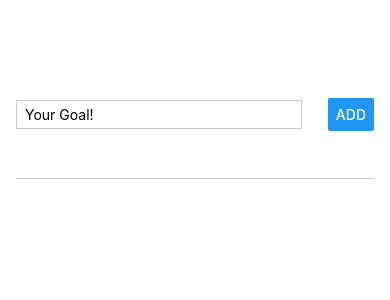
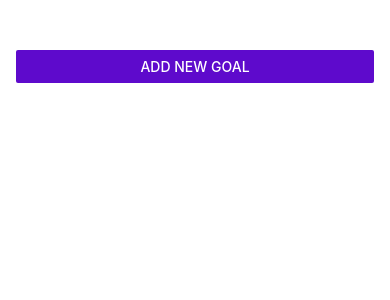
Before and after one commit to GilbertS17/Goal-To-Do, a React Native app: screen / in a window 390 px wide. Shown: the top 300 px of the page. Built offline with nearby package versions, Linux system fonts and the light colour scheme.

Commit message:
Add model page

```diff
--- a/App.js
+++ b/App.js
@@ -1,16 +1,18 @@
 import { useState } from "react";
-import { StyleSheet, View, FlatList } from "react-native";
+import { StyleSheet, View, FlatList, Button } from "react-native";
 import GoalItem from "./components/GoalItem";
 import GoalInput from "./components/GoalInput";
 
 export default function App() {
   const [courseGoals, setCourseGoals] = useState([]);
+  const [visibility, setVisibility] = useState(false);
 
   function addGoalHandler(enteredGoalText) {
     setCourseGoals((currentCourseGoals) => [
       ...currentCourseGoals,
       { text: enteredGoalText, id: Math.random().toString() },
     ]);
+    endModel();
   }
 
   function deleteGoalHandler(id) {
@@ -19,9 +21,22 @@ export default function App() {
     });
   }
 
+  function startModel() {
+    setVisibility(true);
+  }
+
+  function endModel() {
+    setVisibility(false);
+  }
+
   return (
     <View style={styles.appContainer}>
-      <GoalInput addGoalHandler={addGoalHandler} />
+      <Button title="Add New Goal" color="#5e0acc" onPress={startModel} />
+      <GoalInput
+        addGoalHandler={addGoalHandler}
+        visible={visibility}
+        close={endModel}
+      />
       <View style={styles.listContainer}>
         <FlatList
           data={courseGoals}
--- a/components/GoalInput.js
+++ b/components/GoalInput.js
@@ -1,13 +1,5 @@
 import { useState } from "react";
-import {
-  StyleSheet,
-  Text,
-  View,
-  Button,
-  TextInput,
-  ScrollView,
-  FlatList,
-} from "react-native";
+import { StyleSheet, Text, View, Button, TextInput, Modal } from "react-native";
 
 export default function GoalInput(props) {
   const [enteredGoalText, setEnteredGoalText] = useState("");
@@ -22,6 +14,7 @@ export default function GoalInput(props) {
   }
 
   return (
+    <Modal visible={props.visible} animationType="slide">
       <View style={styles.inputContainer}>
         <TextInput
           style={styles.textInput}
@@ -29,16 +22,20 @@ export default function GoalInput(props) {
           onChangeText={goalInputHandler}
           value={enteredGoalText}
         />
+        <View style={styles.buttonContainer}>
           <Button title="Add" onPress={addGoalHandler} />
+          <Button title="Back" onPress={props.close} />
         </View>
+      </View>
+    </Modal>
   );
 }
 
 const styles = StyleSheet.create({
   inputContainer: {
     flex: 1,
-    flexDirection: "row",
-    justifyContent: "space-between",
+    flexDirection: "column",
+    justifyContent: "center",
     alignItems: "center",
     marginBottom: 24,
     borderBottomWidth: 1,
@@ -52,5 +49,12 @@ const styles = StyleSheet.create({
     paddingLeft: 8,
     paddingTop: 5,
     paddingBottom: 5,
+    marginBottom: 20,
+  },
+  buttonContainer: {
+    // flex: 1,
+    flexDirection: "row",
+    justifyContent: "space-evenly",
+    width: "80%",
   },
 });
--- a/components/GoalItem.js
+++ b/components/GoalItem.js
@@ -2,9 +2,13 @@ import { StyleSheet, Text, View, Pressable } from "react-native";
 
 export default function GoalItem(props) {
   return (
-    <Pressable onPress={props.onDeleteItem.bind(this, props.id)}>
+    <Pressable
+      onPress={props.onDeleteItem.bind(this, props.id)}
+      android_ripple={{ color: "#210644" }}
+      style={({ pressed }) => pressed && styles.pressedItem}
+    >
       <View style={styles.goalItem}>
-        <Text style={{ color: "white" }}>{props.text}</Text>
+        <Text style={{ color: "white", padding: 8 }}>{props.text}</Text>
       </View>
     </Pressable>
   );
@@ -13,8 +17,10 @@ export default function GoalItem(props) {
 const styles = StyleSheet.create({
   goalItem: {
     margin: 8,
-    padding: 8,
     borderRadius: 6,
     backgroundColor: "#5e0acc",
   },
+  pressedItem: {
+    opacity: 0.1,
+  },
 });
```
Lines whose indentation alone changed are shown as unchanged.
